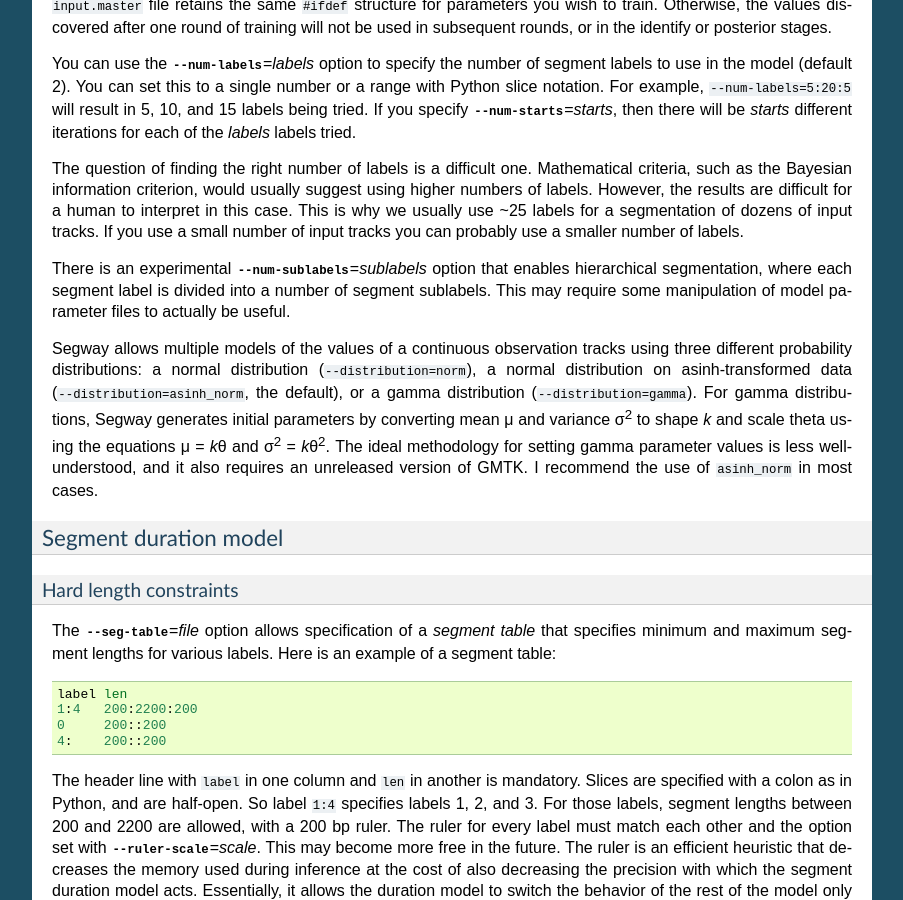
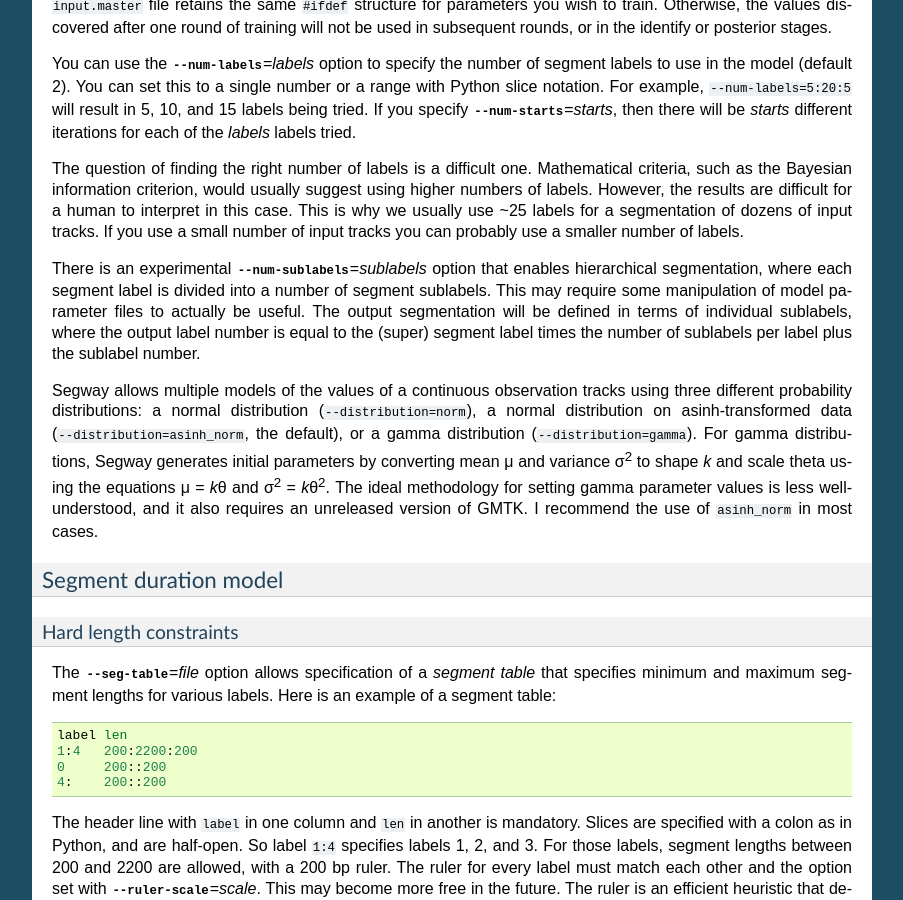
Before and after one commit to hoffmangroup/segway, a Sphinx documentation site: the page built from doc/segway.rst, in a window 1280 px wide and 900 px high, scrolled down 3107 px. Shown: the whole window, without its empty margins (198-1101 px from the left). Built offline with Sphinx 7.4.7, drawn with Linux system fonts in a browser that asks for light colours; formulas are drawn with MathJax 3.

Commit message:
docs fixes

```diff
--- a/doc/segway.rst
+++ b/doc/segway.rst
@@ -256,7 +256,12 @@ a smaller number of labels.
 There is an experimental :option:`--num-sublabels`\=\ *sublabels*
 option that enables hierarchical segmentation, where each segment
 label is divided into a number of segment sublabels. This may require
-some manipulation of model parameter files to actually be useful.
+some manipulation of model parameter files to actually be useful. The
+output segmentation will be defined in terms of individual sublabels,
+where the output label number is equal to the (super) segment label
+times the number of sublabels per label plus the sublabel number.
+
+.. TODO: reword last sentences so they are more clear
 
 Segway allows multiple models of the values of a continuous
 observation tracks using three different probability distributions: a
```
Also changed, not shown: 1 other file.
